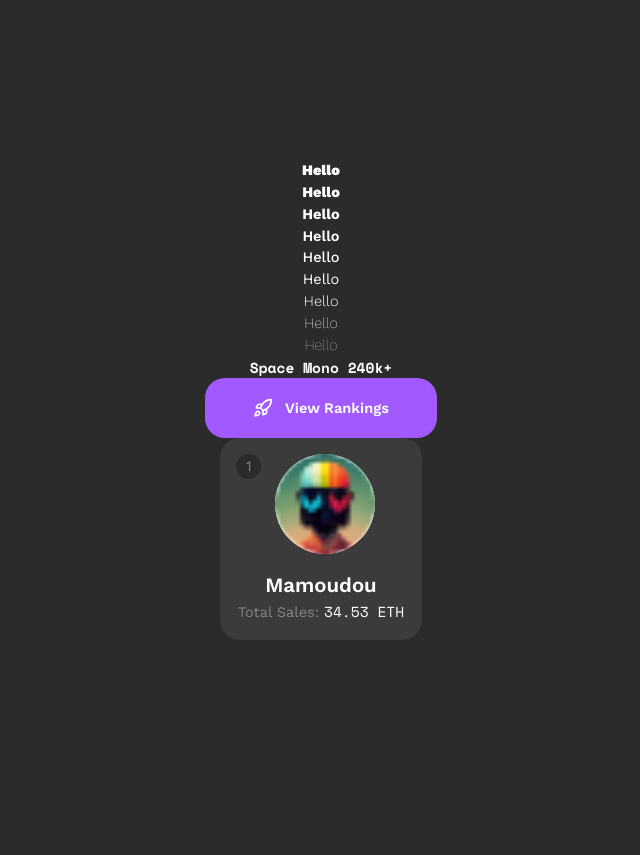
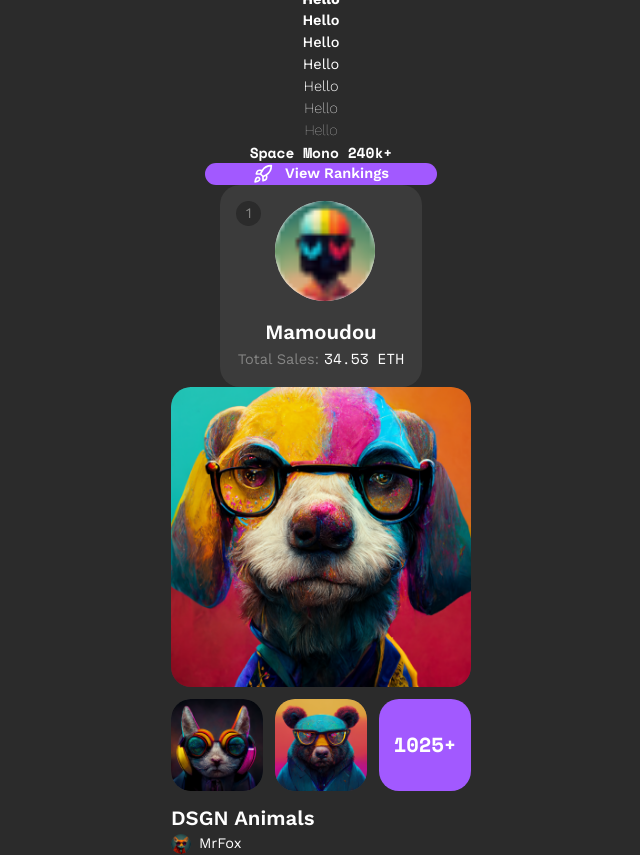
Before and after one commit to yaya-mamoudou/recreateApp-test, a Next.js app: page / in a window 1280 px wide. Shown: the whole page, without its empty margins (319-959 px from the left). Before the commit the page ends 800 px from the top, so only its background shows below. Built offline with nearby package versions, Linux system fonts and the light colour scheme.

Commit message:
Add collection card

```diff
--- a/src/app/page.tsx
+++ b/src/app/page.tsx
@@ -1,5 +1,7 @@
 import Button from '@/components/button';
+import CollectionCard from '@/components/cards/collection-card';
 import CreatorCard from '@/components/cards/creator-card';
+import { collections } from '@/data/mock-data';
 import { Rocket } from 'lucide-react';
 import Image from 'next/image';
 
@@ -28,6 +30,8 @@ export default function HomePage() {
 					creatorName='Mamoudou'
 					creatorAmount='34.53 ETH'
 				/>
+
+				<CollectionCard {...collections[0]} />
 			</main>
 		</div>
 	);
--- /dev/null
+++ b/src/components/card-title-and-creator.tsx
@@ -0,0 +1,25 @@
+import Image from 'next/image';
+import React from 'react';
+
+type Props = {
+	name: string;
+	avatar: string;
+	title: string;
+};
+export default function CardTitleAndCreator(props: Props) {
+	return (
+		<div>
+			<div className='font-semibold text-md'>{props.title}</div>
+			<div className='flex gap-x-2 items-center'>
+				<Image
+					alt={props.title}
+					src={props.avatar}
+					width={20}
+					height={20}
+					className='object-cover rounded-full aspect-square  bg-black-secondary'
+				/>
+				<span>{props.name}</span>
+			</div>
+		</div>
+	);
+}
--- /dev/null
+++ b/src/components/cards/collection-card.tsx
@@ -0,0 +1,43 @@
+import Image from 'next/image';
+import React from 'react';
+import CardTitleAndCreator from '../card-title-and-creator';
+import type { Collection } from '@/types';
+
+export default function CollectionCard(props: Collection) {
+	return (
+		<div className='space-y-3'>
+			<Image
+				alt={props.title}
+				src={props.images?.[0]}
+				width={300}
+				height={300}
+				className='object-cover rounded-20 bg-black-secondary'
+			/>
+			<div className='flex *:flex-1 gap-x-3 mb-2'>
+				<Image
+					alt={props.title}
+					src={props.images?.[1]}
+					width={0}
+					height={0}
+					className='object-cover rounded-20 aspect-square  bg-black-secondary'
+				/>
+				<Image
+					alt={props.title}
+					src={props.images?.[2]}
+					width={0}
+					height={0}
+					className='object-cover flex-1 rounded-20 aspect-square  bg-black-secondary'
+				/>
+				<div className='object-cover justify-center items-center flex font-semibold text-md flex-1 rounded-20 aspect-square font-space-mono text-white bg-purple'>
+					{props.additional}
+				</div>
+			</div>
+
+			<CardTitleAndCreator
+				title={props.title}
+				avatar={props.creator?.avatar}
+				name={props.creator?.name}
+			/>
+		</div>
+	);
+}
--- /dev/null
+++ b/src/data/mock-data.ts
@@ -0,0 +1,22 @@
+import type { Collection } from "@/types";
+
+export const collections: Collection[] = [
+    {
+        images: ['/images/trending-collections/img2.png', '/images/trending-collections/img3.png', '/images/trending-collections/img4.png'],
+        title: 'DSGN Animals',
+        creator: { name: 'MrFox', avatar: '/images/avatars/img2.png' },
+        additional: '1025+'
+    },
+    {
+        images: ['/images/trending-collections/img5.png', '/images/trending-collections/img6.png', '/images/trending-collections/img7.png'],
+        title: 'Magic Mushrooms',
+        creator: { name: 'Shroomie', avatar: '/images/avatars/img3.png' },
+        additional: '1025+'
+    },
+    {
+        images: ['/images/trending-collections/img8.png', '/images/trending-collections/img9.png', '/images/trending-collections/img10.png'],
+        title: 'Disco Machines',
+        creator: { name: 'BeKind2Robots', avatar: '/images/avatars/img4.png' },
+        additional: '1025+'
+    }
+]
--- /dev/null
+++ b/src/types/index.d.ts
@@ -0,0 +1,6 @@
+export type Collection = {
+    images: [string, string, string];
+    additional: string;
+    title: string;
+    creator: { name: string; avatar: string };
+};
```
